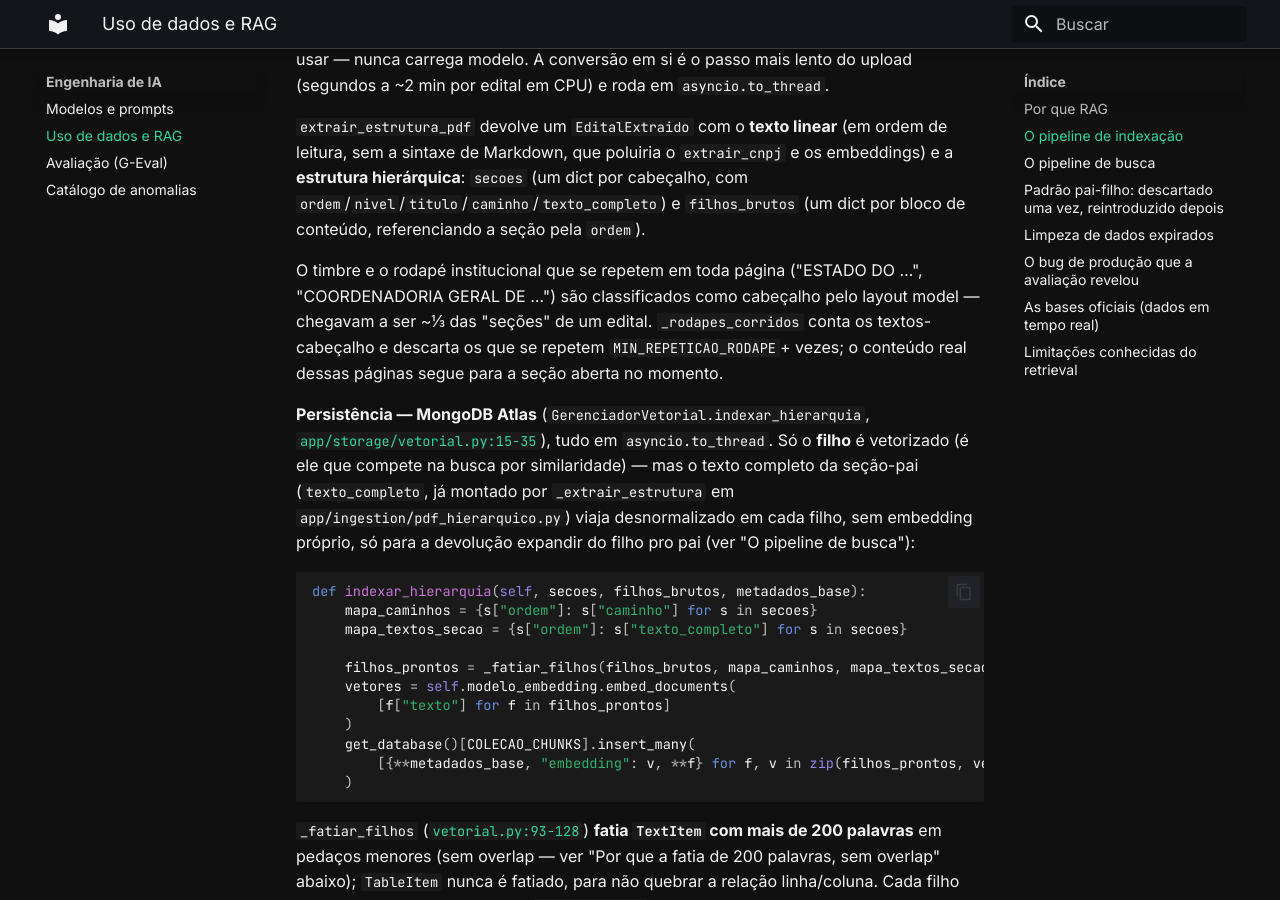
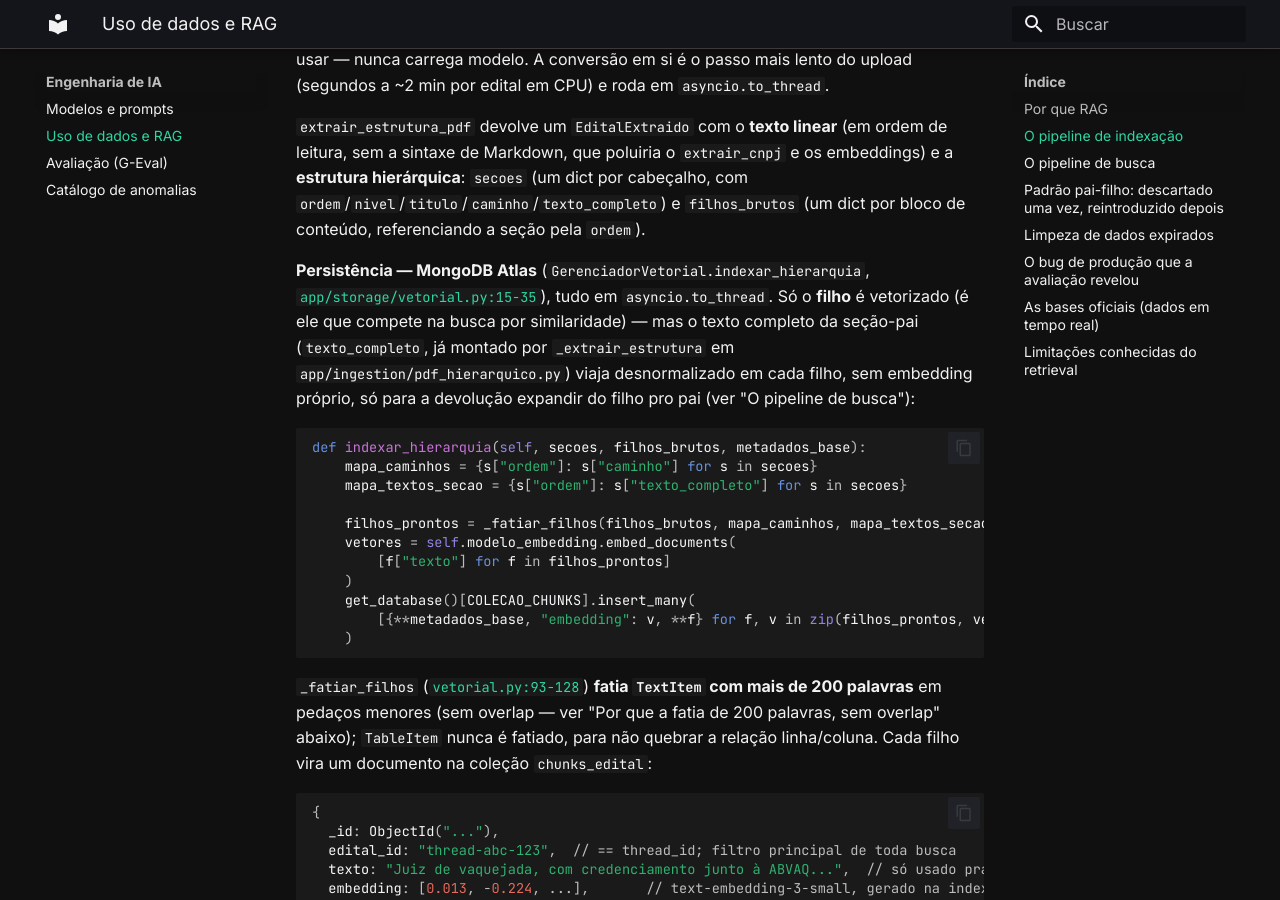
Before and after one commit to Moreira-89/auditor-cidadao, an MkDocs documentation site: the page built from docs/ia/rag_dados.md, in a window 1280 px wide and 900 px high, scrolled down 934 px. Built offline with MkDocs 1.6.1 and Material for MkDocs 9.7.7, drawn with Linux system fonts in a browser that asks for light colours.

Commit message:
docs(ia): remove trecho sobre filtragem de rodapé institucional

```diff
--- a/docs/ia/rag_dados.md
+++ b/docs/ia/rag_dados.md
@@ -35,11 +35,6 @@ upload (segundos a ~2 min por edital em CPU) e roda em `asyncio.to_thread`.
 a sintaxe de Markdown, que poluiria o `extrair_cnpj` e os embeddings) e a **estrutura hierárquica**:
 `secoes` (um dict por cabeçalho, com `ordem`/`nivel`/`titulo`/`caminho`/`texto_completo`) e
 `filhos_brutos` (um dict por bloco de conteúdo, referenciando a seção pela `ordem`).
-
-O timbre e o rodapé institucional que se repetem em toda página ("ESTADO DO …", "COORDENADORIA
-GERAL DE …") são classificados como cabeçalho pelo layout model — chegavam a ser ~⅓ das "seções"
-de um edital. `_rodapes_corridos` conta os textos-cabeçalho e descarta os que se repetem
-`MIN_REPETICAO_RODAPE`+ vezes; o conteúdo real dessas páginas segue para a seção aberta no momento.
 
 **Persistência — MongoDB Atlas** (`GerenciadorVetorial.indexar_hierarquia`,
 [`app/storage/vetorial.py:15-35`](https://github.com/Moreira-89/auditor-cidadao/blob/main/backend/app/storage/vetorial.py#L15-L35)),
```
